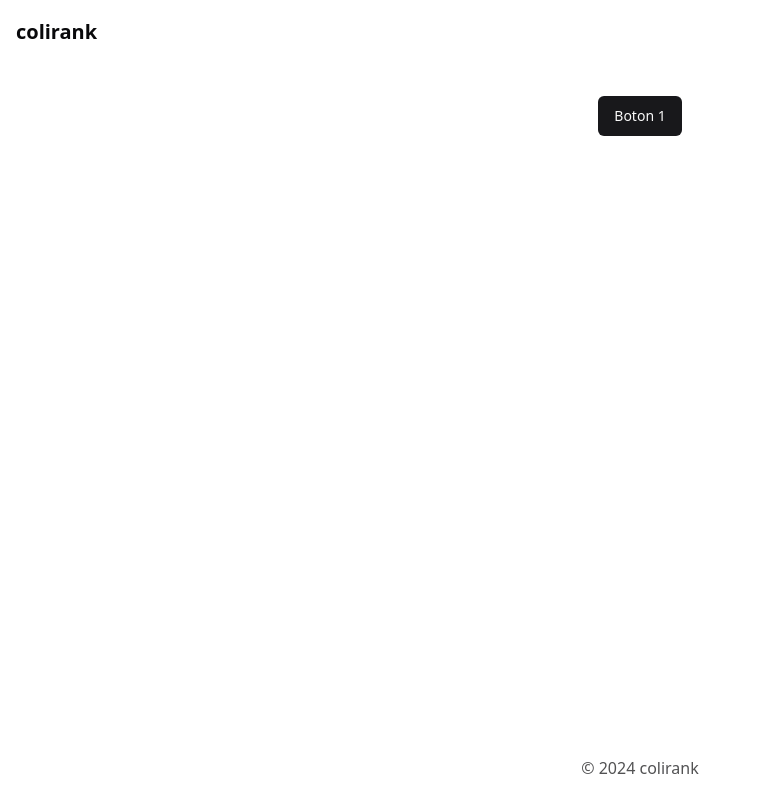
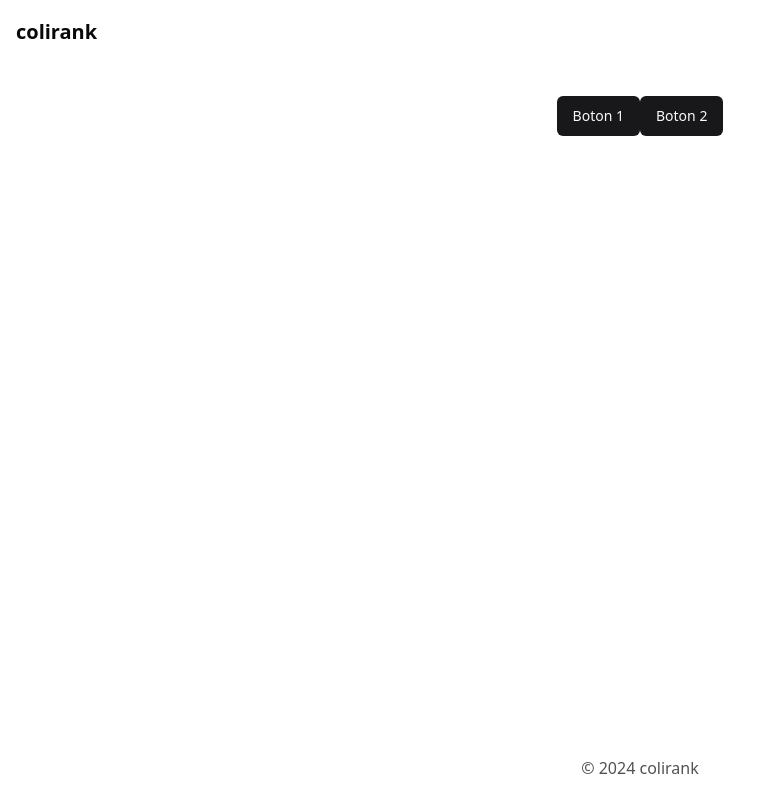
Before and after one commit to colidevs/colirank, a Next.js app: page / in a window 1280 px wide. Shown: the whole page, without its empty margins (0-770 px from the left). Built offline with nearby package versions, Linux system fonts and the light colour scheme.

Commit message:
Agregue boton 2

```diff
--- a/src/app/page.tsx
+++ b/src/app/page.tsx
@@ -4,6 +4,7 @@ export default function HomePage() {
   return (
     <section className="text-center">
       <Button>Boton 1</Button>
+      <Button>Boton 2</Button>
     </section>
   );
 }
```
